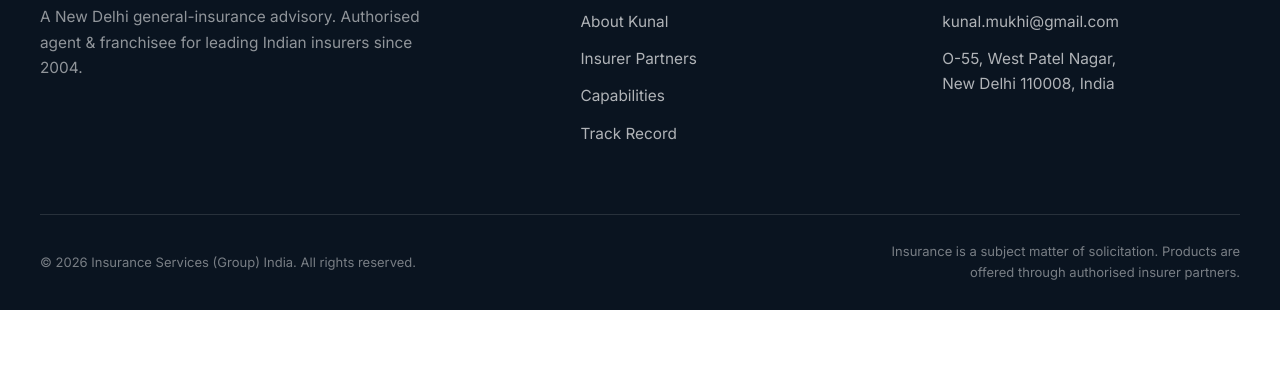
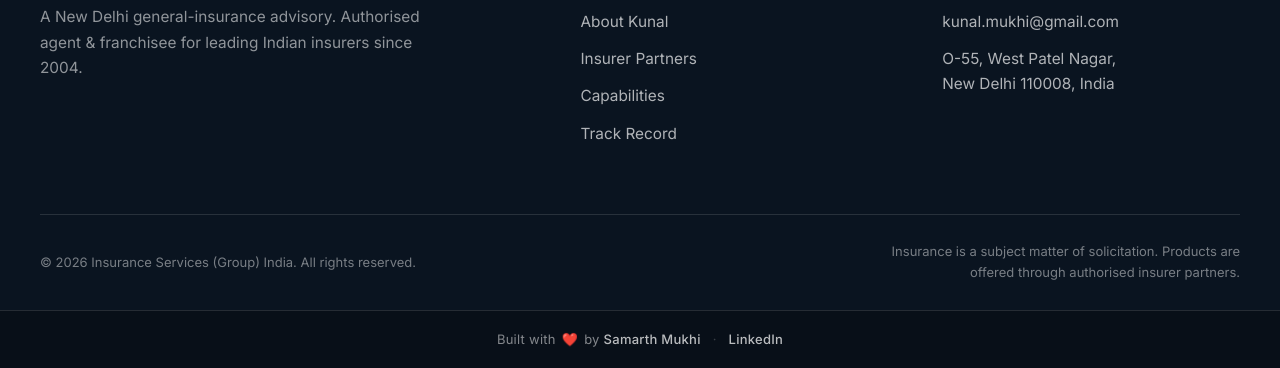
Before and after one commit to samarthmukhi/kunalmukhi-website, a plain HTML site: page index.html in a window 1280 px wide. Shown: the part 7451-7819 px from the top of the page. Before the commit the page ends 7761 px from the top, so only its background shows below. Drawn offline with Linux system fonts and the light colour scheme.

Commit message:
Add 'Built with love by Samarth Mukhi' footer credit
Links to samarthmukhi.com and LinkedIn.

Co-Authored-By: Claude Opus 4.8 <noreply@anthropic.com>

```diff
--- a/index.html
+++ b/index.html
@@ -425,6 +425,14 @@
       <p>© <span id="year"></span> Insurance Services (Group) India. All rights reserved.</p>
       <p class="footer__disc">Insurance is a subject matter of solicitation. Products are offered through authorised insurer partners.</p>
     </div>
+    <div class="footer__credit-bar">
+      <p class="footer__credit">
+        Built with <span class="footer__heart" aria-hidden="true">❤️</span> by
+        <a href="https://samarthmukhi.com" target="_blank" rel="noopener noreferrer">Samarth Mukhi</a>
+        <span class="footer__credit-sep" aria-hidden="true">·</span>
+        <a href="https://www.linkedin.com/in/samarthmukhi" target="_blank" rel="noopener noreferrer">LinkedIn</a>
+      </p>
+    </div>
   </footer>
 
   <script src="script.js"></script>
--- a/styles.css
+++ b/styles.css
@@ -295,6 +295,16 @@ a.contact__v:hover { color: var(--gold); }
 .footer__bottom { display: flex; align-items: center; justify-content: space-between; gap: 20px; flex-wrap: wrap; padding: 26px 0; border-top: 1px solid var(--line-dk); font-size: 13px; color: rgba(255,255,255,.45); }
 .footer__disc { max-width: 46ch; text-align: right; }
 
+.footer__credit-bar { border-top: 1px solid var(--line-dk); background: rgba(0,0,0,.25); }
+.footer__credit {
+  max-width: var(--wrap); margin: 0 auto; padding: 18px clamp(20px, 5vw, 48px);
+  text-align: center; font-size: 13px; letter-spacing: .02em; color: rgba(255,255,255,.5);
+}
+.footer__credit a { color: rgba(255,255,255,.72); font-weight: 500; transition: color .2s; }
+.footer__credit a:hover { color: var(--gold-soft); }
+.footer__heart { color: #e0525f; margin: 0 2px; }
+.footer__credit-sep { margin: 0 8px; opacity: .4; }
+
 /* ===== Responsive ===== */
 @media (max-width: 900px) {
   .hero__inner { grid-template-columns: 1fr; gap: 48px; text-align: left; }
```
